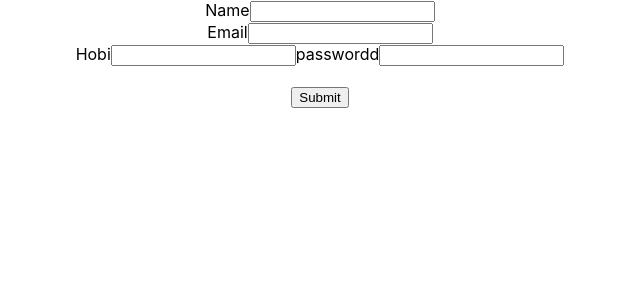
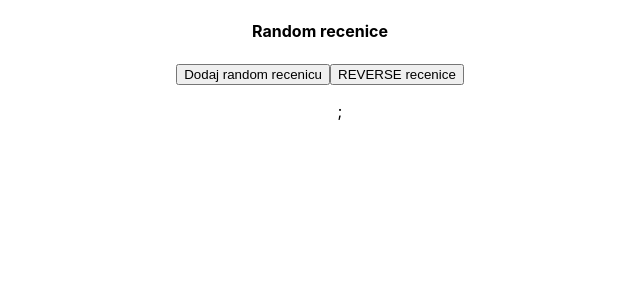
Before and after one commit to Senaddd/react-centar-nit, a React (Create React App) app in the folder my-app/: page / in a window 1280 px wide. Shown: the top 300 px of the page, without its empty margins (320-960 px from the left). Built offline with nearby package versions, Linux system fonts and the light colour scheme.

Commit message:
react copying scripts

```diff
--- a/my-app/src/App.js
+++ b/my-app/src/App.js
@@ -1,78 +1,113 @@
 import React, { useState } from "react";
 import "./App.css";
 
+const DATA = [
+
+];
+
 export default function App() {
-  // const [name, setName] = React.useState("");
-  // const [email, setEmail] = React.useState("");
-  // const [hobi, setHobi] = React.useState("");
+  const [array, setArray] = useState(DATA);
 
-  const [formValues, setFormValues] = useState({
-    name: "",
-    email: "",
-    hobi: "",
-    password: "",
-  })
+const generateNewWord = () => Math.random().toString(36).slice(2, 7);
+
+const reverseArray = () => {
+
+    //kopija niza
+    const _array = [...array];
+    const reversed = _array.reverse();
+    setArray(reversed);
+  }
 
   return (
     <div className="card-container">
-      <form
-        onSubmit={(e) => {
-          e.preventDefault();
-          console.log(formValues);
-          console.log(`NAME: ${formValues.name}, EMAIL: ${formValues.email}, HOBI: ${formValues.hobi}, PASSWORD: ${formValues.password}`);
-        }}
-      >
-        <label htmlFor="html">Name</label>
-        <input
-          type="text"
-          id="html"
-          name="fav_language"
+      <h4>Random recenice</h4>
+      <button onClick={() => setArray((prev) => [generateNewWord(),...prev])}>
+        Dodaj random recenicu
+      </button>
+      <button onClick={reverseArray}>REVERSE recenice</button>
+      <ul>
+        {array.map((el) => (
+          <li key={el}> {el}</li>
+        ))}
+        ;
+      </ul>
 
-          value={formValues.name}
-          onChange={(e) => setFormValues(prev => ({
-            ...prev,
-            name: e.target.value,
-          }))}
-        />
-        <br />
-        <label htmlFor="css">Email</label>
-        <input
-          type="text"
-          id="css"
-          name="fav_language"
-          value={formValues.email}
-          onChange={(e) => setFormValues(prev => ({
-            ...prev,
-            email: e.target.value,
-          }))}
-        />
-        <br />
-        <label htmlFor="javascript">Hobi</label>
-        <input
-          type="text"
-          id="javascript"
-          name="fav_language"
-          value={formValues.hobi}
-          onChange={(e) => setFormValues(prev => ({
-            ...prev,
-            hobi: e.target.value,
-          }))}
-        />
-        <label htmlFor="javascript">passwordd</label>
-        <input className="pass"
-          type="password"
-          id="html"
-          name="fav_language"
-          value={formValues.password}
-          onChange={(e) => setFormValues(prev => ({
-            ...prev,
-            password: e.target.value,
-          }))}
-        />
-        <br />
-        <br />
-        <input type="submit" defaultValue="Submit" />
-      </form>
     </div>
   );
 }
+
+// export default function App() {
+//   // const [name, setName] = React.useState("");
+//   // const [email, setEmail] = React.useState("");
+//   // const [hobi, setHobi] = React.useState("");
+
+//   const [formValues, setFormValues] = useState({
+//     name: "",
+//     email: "",
+//     hobi: "",
+//     password: "",
+//   })
+
+//   return (
+//     // <div className="card-container">
+//       {/* <form
+//         onSubmit={(e) => {
+//           e.preventDefault();
+//           console.log(formValues);
+//           console.log(`NAME: ${formValues.name}, EMAIL: ${formValues.email}, HOBI: ${formValues.hobi}, PASSWORD: ${formValues.password}`);
+//         }}
+//       >
+//         <label htmlFor="html">Name</label>
+//         <input
+//           type="text"
+//           id="html"
+//           name="fav_language"
+
+//           value={formValues.name}
+//           onChange={(e) => setFormValues(prev => ({
+//             ...prev,
+//             name: e.target.value,
+//           }))}
+//         />
+//         <br />
+//         <label htmlFor="css">Email</label>
+//         <input
+//           type="text"
+//           id="css"
+//           name="fav_language"
+//           value={formValues.email}
+//           onChange={(e) => setFormValues(prev => ({
+//             ...prev,
+//             email: e.target.value,
+//           }))}
+//         />
+//         <br />
+//         <label htmlFor="javascript">Hobi</label>
+//         <input
+//           type="text"
+//           id="javascript"
+//           name="fav_language"
+//           value={formValues.hobi}
+//           onChange={(e) => setFormValues(prev => ({
+//             ...prev,
+//             hobi: e.target.value,
+//           }))}
+//         />
+//         {/* <label htmlFor="javascript">passwordd</label>
+//         <input className="pass"
+//           type="password"
+//           id="html"
+//           name="fav_language"
+//           value={formValues.password}
+//           onChange={(e) => setFormValues(prev => ({
+//             ...prev,
+//             password: e.target.value,
+//           }))}
+//         /> */}
+//         <br />
+//         <br />
+//         <input type="submit" defaultValue="Submit" />
+//       </form>
+//     </div> */}
+//   );
+// }
```
